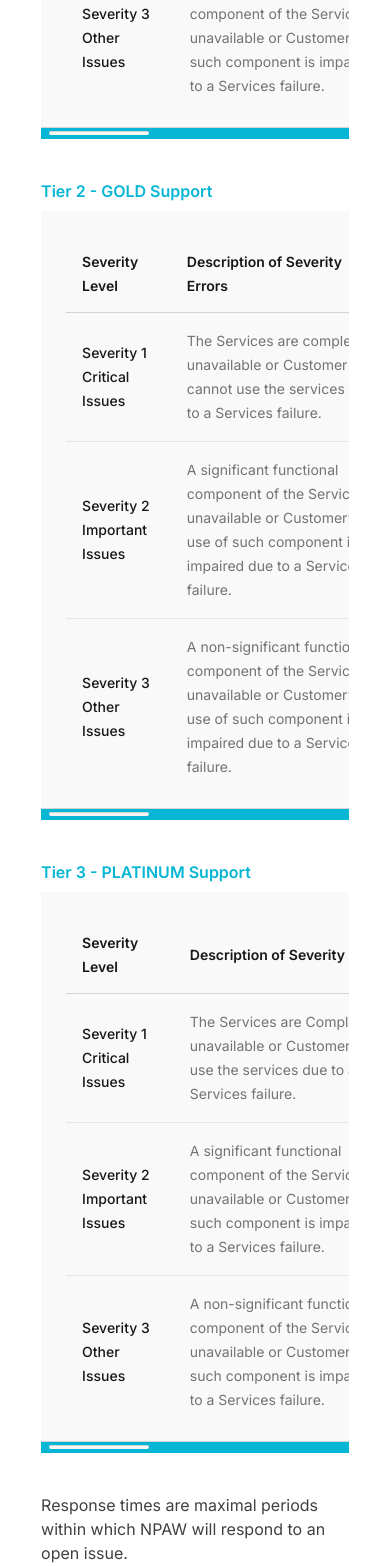
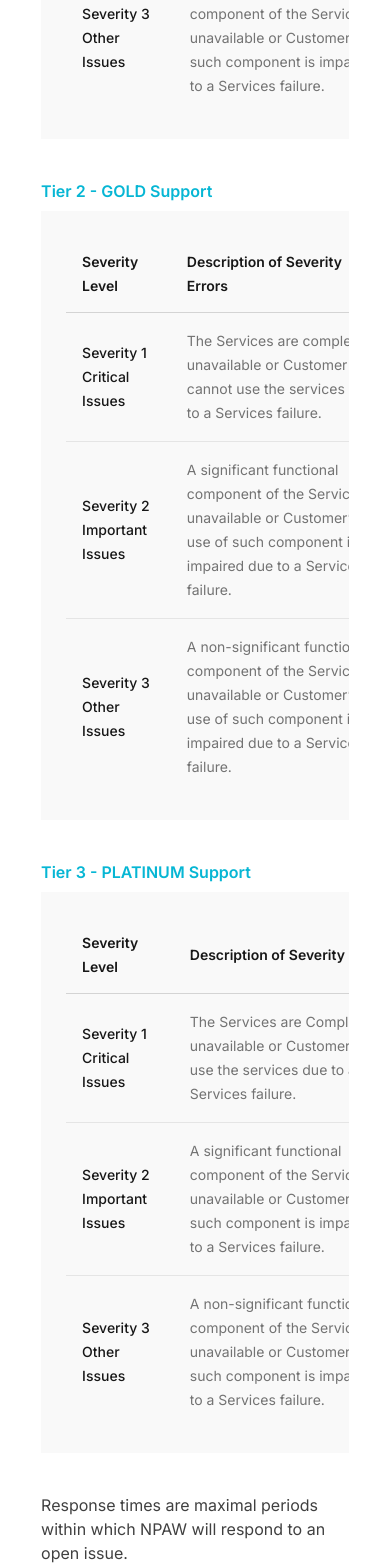
Before and after one commit to DiegoFischerDev/Publisher-landpage, a Next.js app: page /support-level-agreement in a window 390 px wide. Shown: the part 1302-2868 px from the top of the page. Built offline with nearby package versions, Linux system fonts and the light colour scheme.

Commit message:
created conponent MobilleScrollBar

```diff
--- a/src/app/(main)/support-level-agreement/page.js
+++ b/src/app/(main)/support-level-agreement/page.js
@@ -1,4 +1,5 @@
 import AcceptTerms from '@/components/AcceptTerms'
+import { MobileScrollBar } from '@/components/MobileScrollBar'
 
 export const metadata = {
   title: 'Terms of Use',
@@ -72,9 +73,8 @@ export default function SupportLevelAgreement() {
                     <td className="px-3 py-4 text-sm text-gray-500">Next software update</td>
                   </tr>
               </tbody>
-              <div className='w-[767px] h-3 bg-[#06b6d4] absolute left-0 bottom-0 z-10'></div>
-              <div className='w-[100px] block sm:hidden rounded-full h-1 bg-gray-100 absolute left-2 bottom-1 z-20'></div>
               </table>
+              <MobileScrollBar width={767} />
               </div>
 
 
@@ -119,9 +119,8 @@ export default function SupportLevelAgreement() {
                     <td className="px-3 py-4 text-sm text-gray-500">Next software update</td>
                   </tr>
               </tbody>
-              <div className='w-[767px] h-3 bg-[#06b6d4] absolute left-0 bottom-0 z-10'></div>
-              <div className='w-[100px] block sm:hidden rounded-full h-1 bg-gray-100 absolute left-2 bottom-1 z-20'></div>
               </table>
+              <MobileScrollBar width={767} />
               </div>
 
               <strong>
@@ -165,9 +164,8 @@ export default function SupportLevelAgreement() {
                     <td className="px-3 py-4 text-sm text-gray-500">Next software update</td>
                   </tr>
               </tbody>
-              <div className='w-[767px] h-3 bg-[#06b6d4] absolute left-0 bottom-0 z-10'></div>
-              <div className='w-[100px] block sm:hidden rounded-full h-1 bg-gray-100 absolute left-2 bottom-1 z-20'></div>
               </table>
+              <MobileScrollBar width={767} />
               </div>
             </li>
           </ul>
@@ -234,9 +232,8 @@ export default function SupportLevelAgreement() {
               <td className="px-3 py-4 text-sm text-gray-500">99.97%</td>
             </tr>
           </tbody>
-          <div className='w-[600px] h-3 bg-[#06b6d4] absolute left-0 bottom-0 z-10'></div>
-          <div className='w-[100px] block sm:hidden rounded-full h-1 bg-gray-100 absolute left-2 bottom-1 z-20'></div>
         </table>
+        <MobileScrollBar width={600} />
       </div>
     </div>
   </div>
--- /dev/null
+++ b/src/components/MobileScrollBar.jsx
@@ -0,0 +1,25 @@
+'use client'
+
+import React, { useState, useEffect } from 'react'
+
+export function MobileScrollBar(width) {
+  const [isMobile, setIsMobile] = useState(false)
+
+  const checkIsMobile = () => {
+    const userAgent = navigator.userAgent || navigator.vendor || window.opera
+    return /android|webos|iphone|ipad|ipod|blackberry|iemobile|opera mini/i.test(
+      userAgent,
+    )
+  }
+
+  useEffect(() => {
+    setIsMobile(checkIsMobile())
+  }, [])
+
+  if (isMobile) return (
+    <>
+      <div className={`absolute bottom-0 left-0 z-10 h-3 w-[${width}px] bg-[#06b6d4]`}></div>
+      <div className="absolute bottom-1 left-2 z-20 block h-1 w-[100px] rounded-full bg-gray-100 sm:hidden"></div>
+    </>
+  )
+}
```
